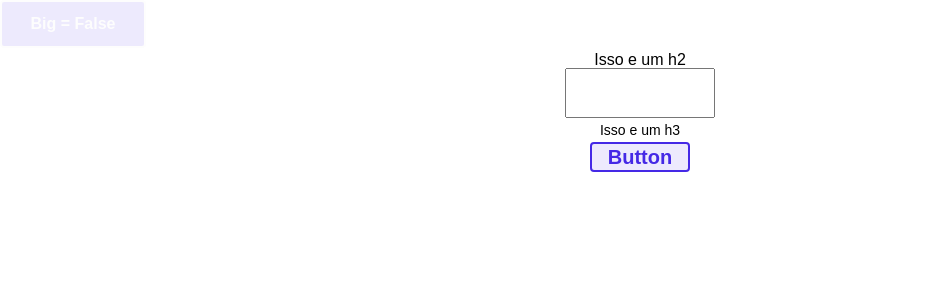
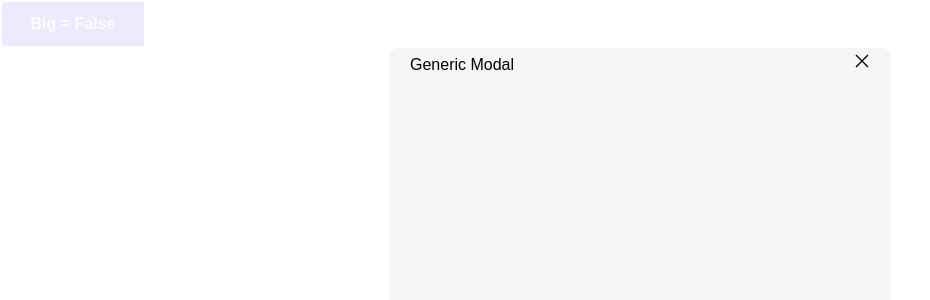
Before and after one commit to KA-14-Motors-Shop/motors-shop-frontend, a React (Create React App) app: page / in a window 1280 px wide. Both pictures are taken after a click on the button "Big = False". Shown: the top 300 px of the page, without its empty margins (0-930 px from the left). Built offline with nearby package versions, Linux system fonts and the light colour scheme.

Commit message:
feature: generic-modal

```diff
--- a/src/App.js
+++ b/src/App.js
@@ -8,34 +8,26 @@ import {useState} from "react"
 function App() {
   const [showModal, setShowModal] = useState(false)
   const [changes, setChanges] = useState(false)
+
   return (
     <>
       <GlobalStyle />
       <Button
+        classname = "teste"
         bgColor="var(--brand-4)"
         fontColor="var(--grey-10)"
         borderColor="var(--grey-10)"
         onHoverColor="var(--brand-1)"
-        onClick = {() => {setShowModal(true)}}
-      >
+        onClick = {() => {setShowModal(true) }}
+        >
         Big = False
       </Button>
-      {/* <Button
-        width="300px"
-        height="100px"
-        fontSize="20px"
-        bgColor="var(--brand-4)"
-        fontColor="var(--brand-1)"
-        borderColor="var(--brand-1)"
-        onHoverColor="var(--brand-3)"
-      >
-        Big = True
-      </Button> */}
+
 
       {showModal && (<AnuncioModal
         setShowModal={setShowModal}
         setChanges = {setChanges}
-      />)}
+        />)}
 
     </>
   );
--- a/src/components/modal/index.jsx
+++ b/src/components/modal/index.jsx
@@ -1,36 +1,23 @@
-import Button from "../Button"
 
-import * as yup from "yup"
 import * as styles from "./styles"
+import { GrClose } from "react-icons/gr"
+
 
 const AnuncioModal = ({setShowModal, setChanges}) => {
 
 return (
 
-    <div
-    className="layer-modal"
-    onClick={ () => {
-        setShowModal(false);
-        setChanges(false);
-    }}
-    >
-    <styles.GenericModal
-    onClick={(e)=> e.stopPropagation()}>
-        <form>
-            <h2>Isso e um h2</h2>
-            <input   />
-            <h3>Isso e um h3</h3>
-            <Button
-                    width="100px"
-                    height="30px"
-                    fontSize="20px"
-                    bgColor="var(--brand-4)"
-                    fontColor="var(--brand-1)"
-                    borderColor="var(--brand-1)"
-                    onHoverColor="var(--brand-3)"> Button </Button>
-        </form>
+
+    <styles.GenericModal>
+        <div className="generic-modal">
+            <h2>Generic Modal</h2>
+        <GrClose
+            onClick={ () => {
+                setShowModal(false);
+                setChanges(false);}}/>
+        </div>
+
     </styles.GenericModal>
-    </div>
 )
 
 }
--- a/src/components/modal/styles.js
+++ b/src/components/modal/styles.js
@@ -16,6 +16,20 @@ width: 100%;
     height: 1063px;
     border-radius: 8px;
  }
+
+ .generic-modal{
+   display: flex;
+   flex-direction: row;
+   justify-content: space-between;
+   padding: 5px 20px;
+   background-color:whitesmoke;
+   width: 500px;
+   height: 300px;
+   border-radius: 8px;
+ }
+
+
+
 
  input {        /* Somente para testes */
     width: 150px;
@@ -40,6 +54,11 @@ width: 100%;
 
  }
 
+ @media only screen and (max-width: 425px) {
+   .generic-modal{
+      width:100%;
+   }
+ }
 
 
 
```
